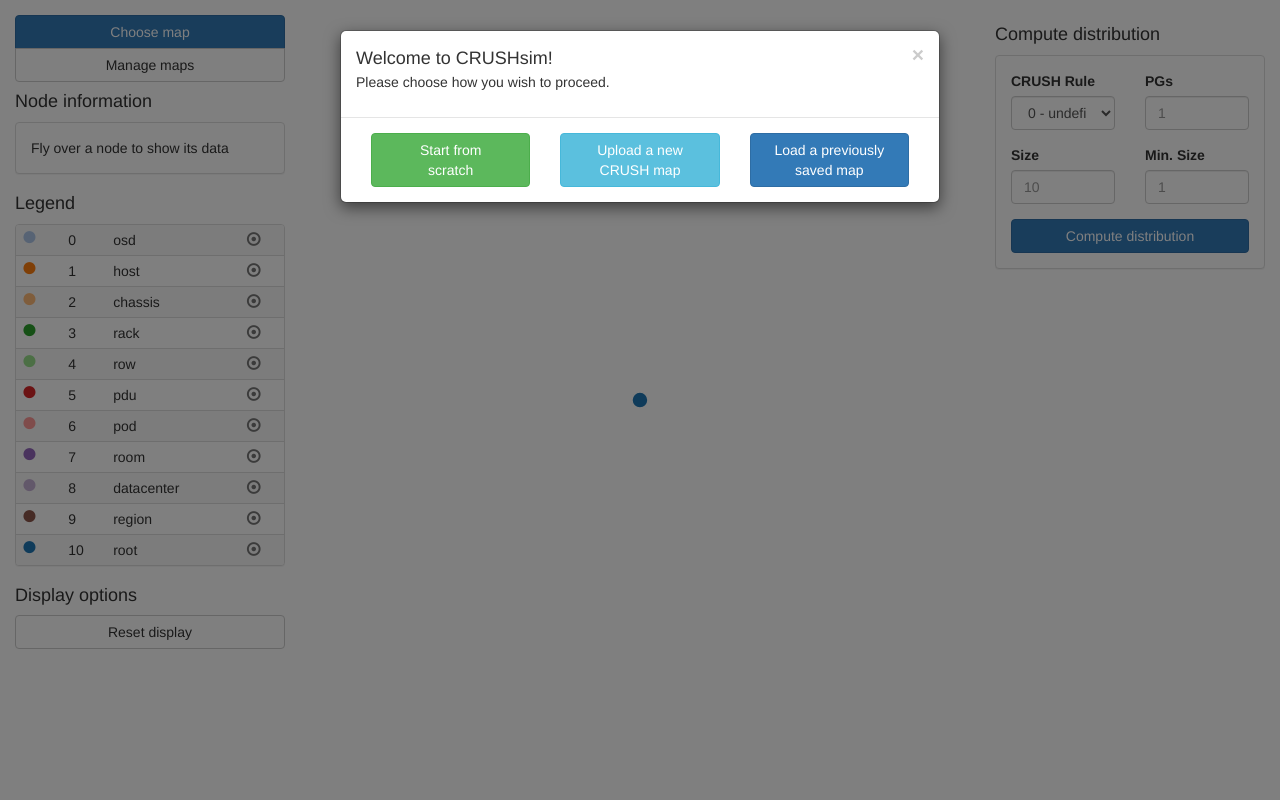
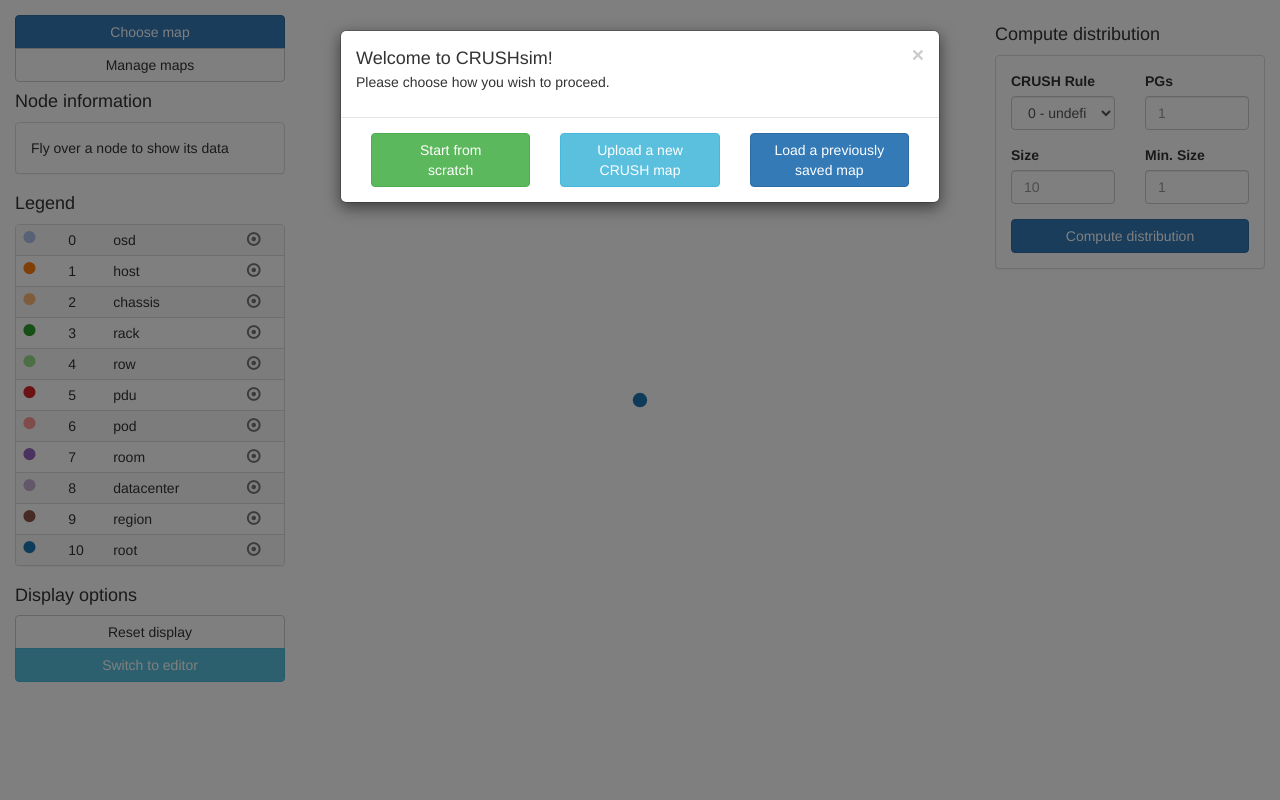
Before and after one commit to xvillaneau/CRUSHsim, a Flask app: page /app in a window 1280 px wide. Run offline with Flask 2, Linux system fonts and the light colour scheme; parts of the project's set-up code (start-up, migrations or seed data) failed here and were passed over; some libraries are stand-ins or nearby versions.

Commit message:
Prepare the terrain for work on the editor

```diff
--- a/static/app.js
+++ b/static/app.js
@@ -27,6 +27,7 @@ app.resize = function() {
 }
 
 app.init = function() {
+	app.active = 'graph';
 	app.graph = d3.select("#appGraph").append("svg");
 	app.maincolor = d3.scale.category20();
 	app.force = d3.layout.force().charge(-120).linkDistance(30);
--- a/templates/app.html
+++ b/templates/app.html
@@ -45,7 +45,10 @@ app.html - Jinja template for the one page CRUSHsim app.
 			</table>
 		</div>
 		<h4>Display options</h4>
-		<button class="btn btn-block btn-default" id="btnResetDisplay">Reset display</button>
+		<div class="btn-group-vertical btn-block" role="group" aria-label="...">
+			<button class="btn btn-default" id="btnResetDisplay">Reset display</button>
+			<button class="btn btn-info" id="btnSwitchMode">Switch to editor</button>
+		</div>
 	</div>
 	{#
 	====================================================================
@@ -87,11 +90,16 @@ app.html - Jinja template for the one page CRUSHsim app.
     </div>
 	</div>
 	{#
-	================
-	The graph itself
-	================
+	========================
+	The app workspace itself
+	========================
 	#}
 	<div id="appGraph"></div>
+	<div id="appEditor" style="display: none">
+		<form>
+			<textarea name="appEditorTxtArea"></textarea>
+		</form>
+	</div>
 	{#
 	====================================================================
 	Welcome modal
```
